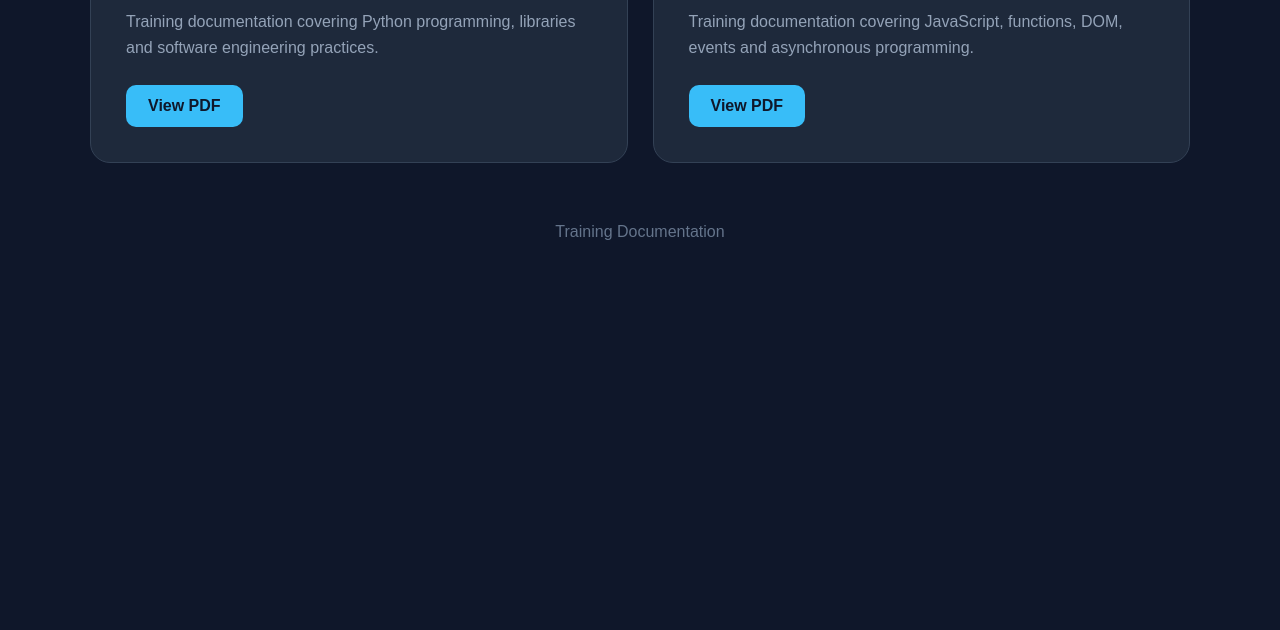
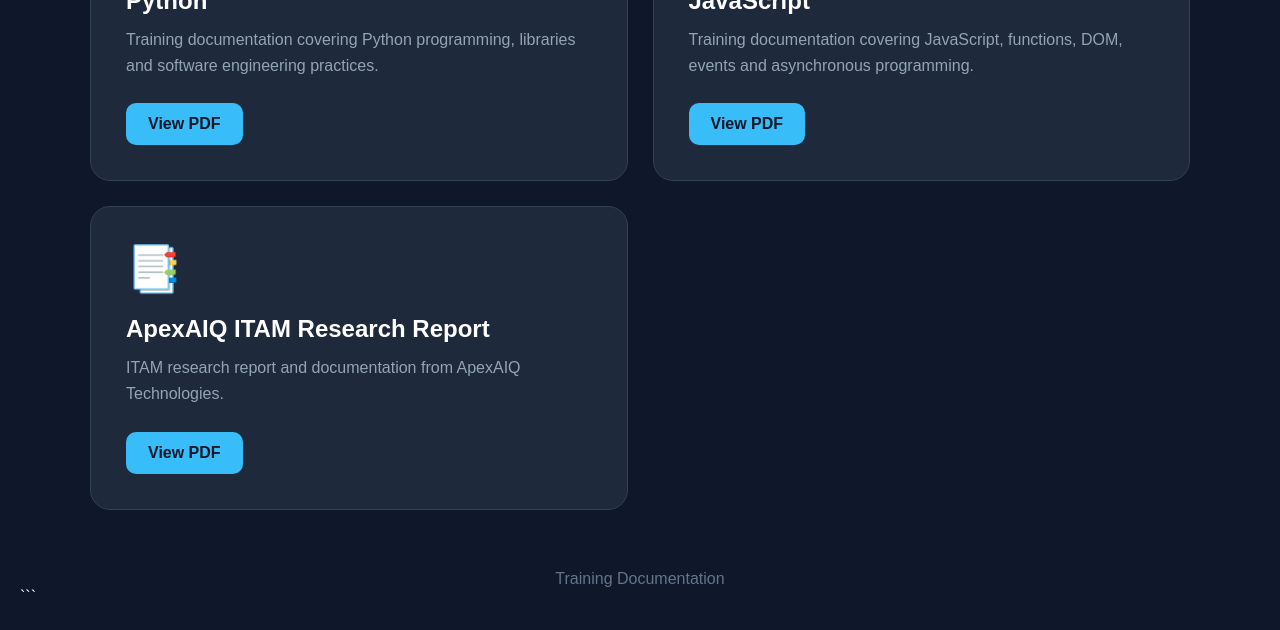
Before and after one commit to raningashrushti/ApexaiQ, a plain HTML site: page index.html in a window 1280 px wide. Shown: the part 656-1286 px from the top of the page. Before the commit the page ends 947 px from the top, so only its background shows below. Drawn offline with Linux system fonts and the light colour scheme.

Commit message:
Add ApexAIQ ITAM Research Report section
Added a new section for the ApexAIQ ITAM Research Report with a link to the PDF.

````diff
--- a/index.html
+++ b/index.html
@@ -1,3 +1,4 @@
+```html
 <!DOCTYPE html>
 <html lang="en">
 
@@ -122,8 +123,8 @@
             <h1>Training Documentation</h1>
 
             <p>
-                Explore the training documentation for Linux, DevOps,
-                Python and JavaScript.
+                Explore the training documentation for Linux,
+                DevOps, Python and JavaScript.
             </p>
 
         </div>
@@ -224,6 +225,28 @@
             </div>
 
 
+            <!-- ApexAIQ ITAM Research Report -->
+
+            <div class="card">
+
+                <div class="icon">📑</div>
+
+                <h2>ApexAIQ ITAM Research Report</h2>
+
+                <p>
+                    ITAM research report and documentation from ApexAIQ Technologies.
+                </p>
+
+                <a
+                    href="ApexaiQ_ITAM_Research_Report.pdf"
+                    target="_blank"
+                    class="button">
+                    View PDF
+                </a>
+
+            </div>
+
+
         </div>
 
 
@@ -238,3 +261,4 @@
 </body>
 
 </html>
+```
````
